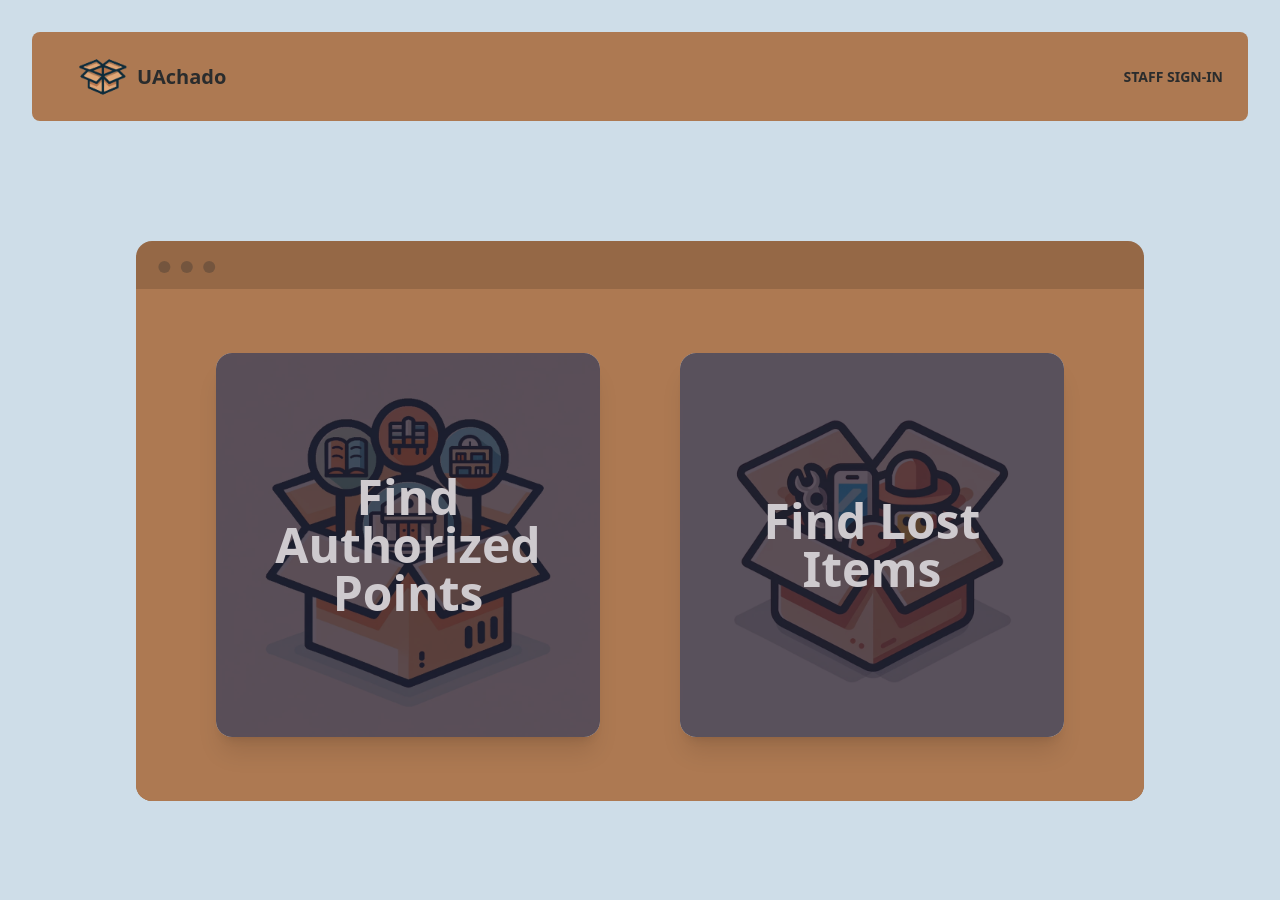
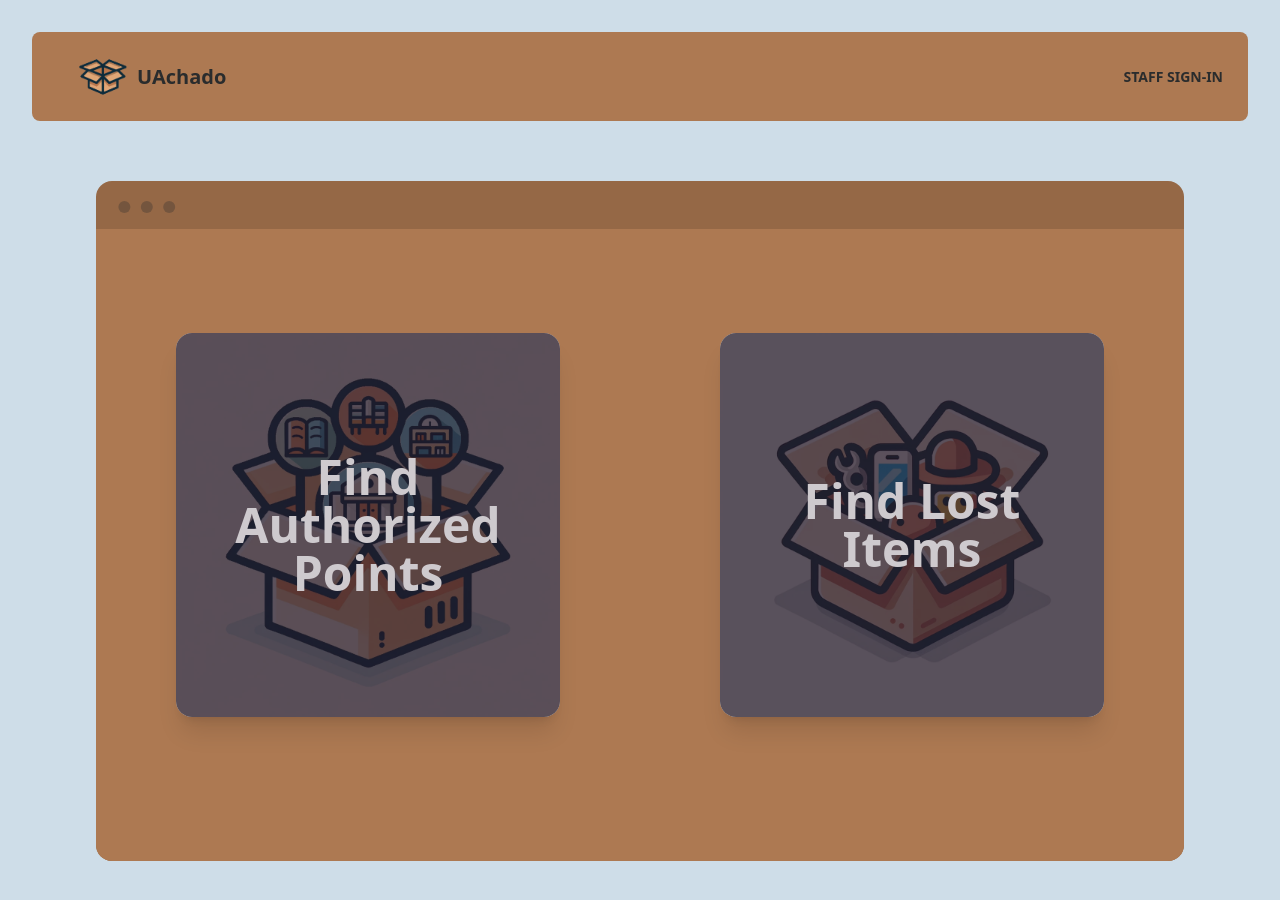
Before and after one commit to UAchado/user_ui, a React (Vite) app in the folder uachado-user/: page / in a window 1280 px wide. Shown: the top 900 px of the page. Built offline with nearby package versions, Linux system fonts and the light colour scheme.

Commit message:
responsivity

```diff
--- a/uachado-user/src/App.tsx
+++ b/uachado-user/src/App.tsx
@@ -16,16 +16,16 @@ function App() {
           </button>
         </div>
       </div>
-      <div className='flex justify-center items-center h-screen '>
+      <div className=' flex justify-center items-center h-screen '>
         <div className="mockup-window bg-primary-focus">
-          <div className="flex justify-center px-20 py-16 bg-primary gap-20">
-            <div className="card w-96 image-full hover:cursor-pointer ">
-              <figure className='shadow-xl '><img src={placesLogo} alt="Places Icon" /></figure>
+          <div className="sm:flex flex-column justify-center px-20 py-16 bg-primary gap-40">
+            <div className="card w-96 image-full hover:cursor-pointer mb-10 py-10">
+              <figure className='shadow-xl'><img src={placesLogo} alt="Places Icon" /></figure>
               <div className="card-body m-auto">
                 <h2 className="card-title text-5xl">Find Authorized Points</h2>
               </div>
             </div>
-            <div className="card w-96 image-full hover:cursor-pointer">
+            <div className="card w-96 image-full hover:cursor-pointer mb-10 py-10">
               <figure className='shadow-xl'><img src={itemsLogo} alt="Places Icon" /></figure>
               <div className="card-body m-auto">
                 <h2 className="card-title text-5xl">Find Lost Items</h2>
```
